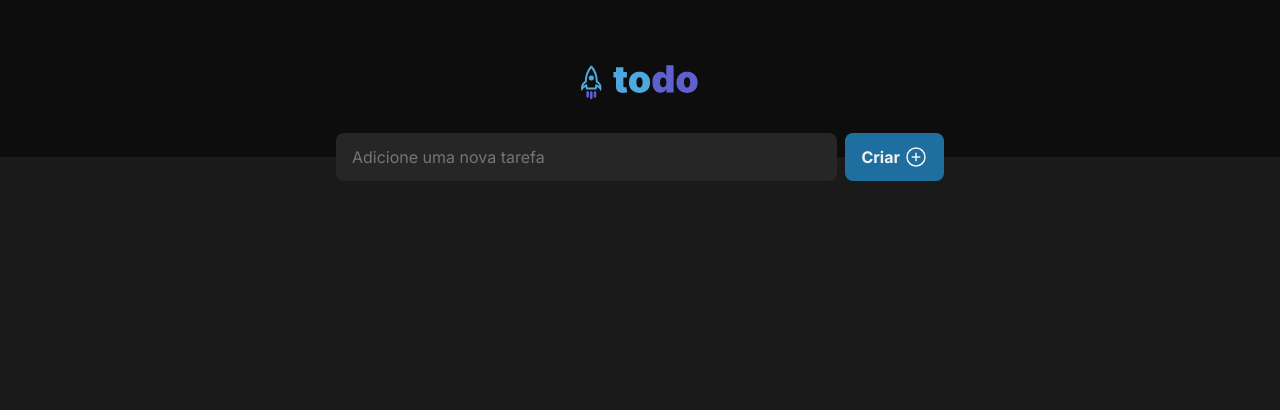
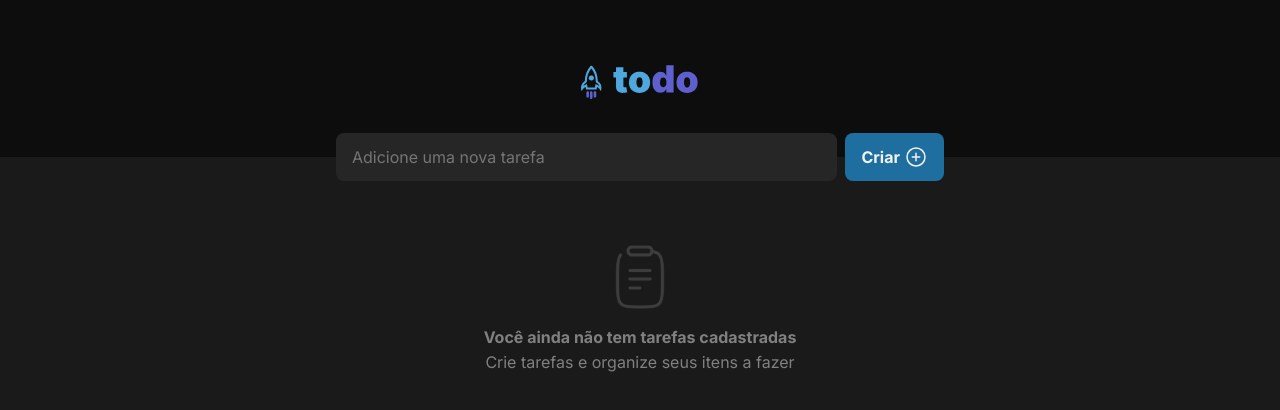
Before and after one commit to rafaalberto/todo-list, a React (Vite) app: page / in a window 1280 px wide. Shown: the top 410 px of the page. Built offline with nearby package versions, Linux system fonts and the light colour scheme.

Commit message:
creating components and styles for tasks empty

```diff
--- a/src/App.tsx
+++ b/src/App.tsx
@@ -1,5 +1,6 @@
 import { Header } from './components/Header'
 import { NewTask } from './components/NewTask'
+import { Tasks } from './components/Tasks'
 
 import styles from './App.module.css'
 import './global.css'
@@ -10,6 +11,7 @@ export function App() {
       <Header />
       <div className={styles.wrapper}>
         <NewTask />
+        <Tasks />
       </div>
     </div>
   )
--- /dev/null
+++ b/src/components/Tasks.module.css
@@ -0,0 +1,21 @@
+.emptyTask {
+    display: flex;
+    flex-direction: column;
+    align-items: center;
+    margin-top: 3rem;
+}
+
+.emptyTask img {
+    height: 4rem;
+    margin: 1rem;
+}
+
+.emptyTask strong {
+    color: var(--gray-300);
+    line-height: 1.6;
+}
+
+.emptyTask span {
+    color: var(--gray-300);
+    line-height: 1.6;
+}
--- /dev/null
+++ b/src/components/Tasks.tsx
@@ -0,0 +1,12 @@
+import list from '../assets/list.svg'
+import styles from './Tasks.module.css'
+
+export function Tasks() {
+    return (
+        <div className={styles.emptyTask}>
+            <img src={list} alt="Empty List Icon" />
+            <strong>Você ainda não tem tarefas cadastradas</strong>
+            <span>Crie tarefas e organize seus itens a fazer</span>
+        </div>
+    )
+}
```
Also changed, not shown: src/assets/list.svg (added).
